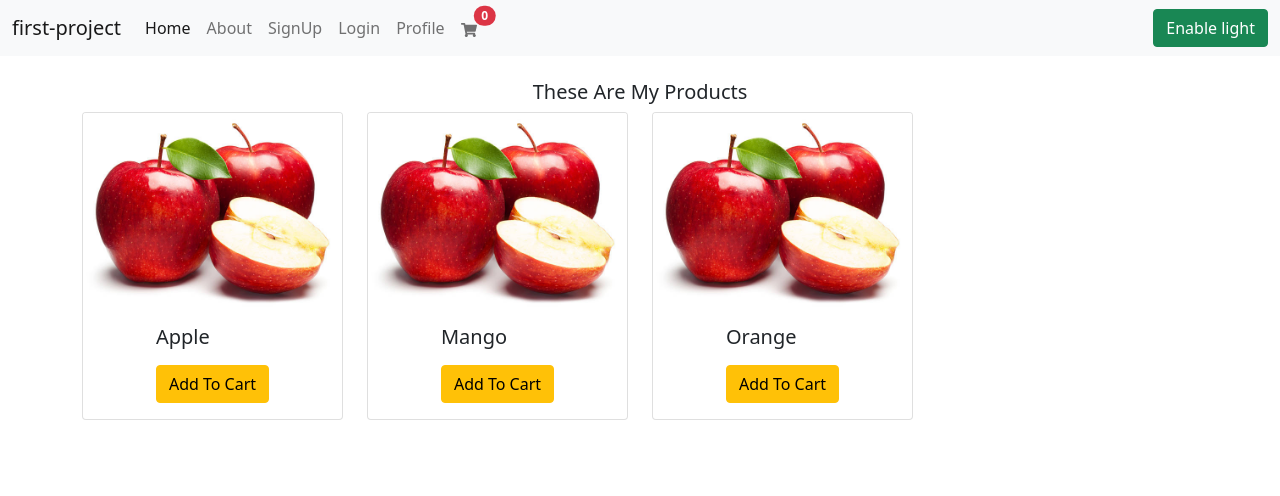
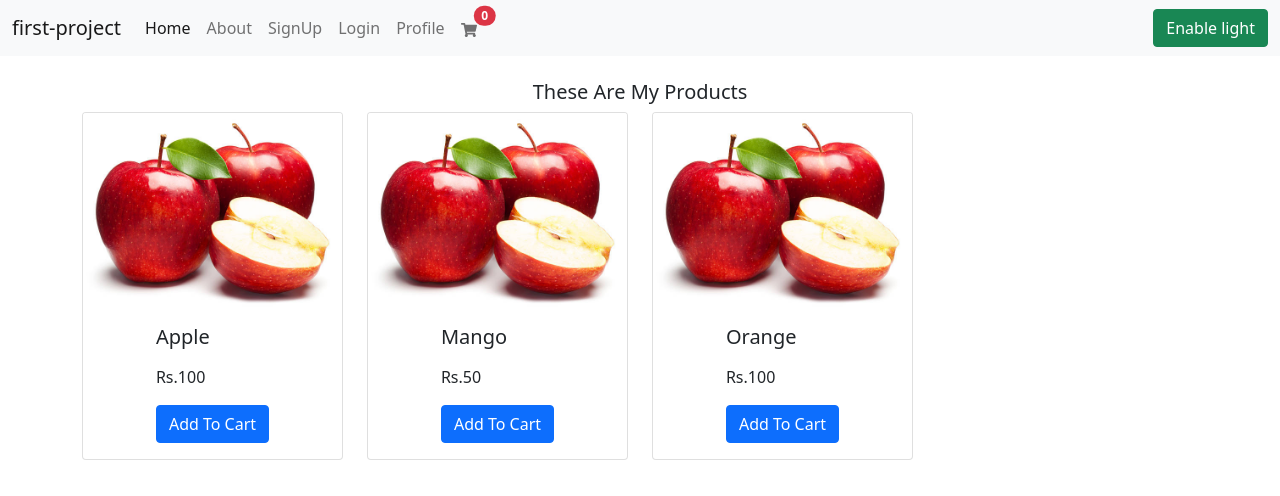
Before and after one commit to anish-kusmi/react-project, a React (Vite) app: page /profile in a window 1280 px wide. Shown: the top 496 px of the page. Built offline with nearby package versions, Linux system fonts and the light colour scheme.

Commit message:
make changes in profile

```diff
--- a/src/components/Navbar.jsx
+++ b/src/components/Navbar.jsx
@@ -1,8 +1,12 @@
-import React from 'react'
+import React, { useContext } from 'react'
 import { Link } from 'react-router-dom'
 import { FaShoppingCart } from "react-icons/fa";
+import productContext from '../context/ProductContext'
 
 const Navbar = (props) => {
+  const context = useContext(productContext);
+  const
+  {state:{cart},} = context;
   return (
     <div>
       <nav className={`navbar navbar-expand-lg navbar-${props.mode} bg-${props.mode}`}>
@@ -34,7 +38,7 @@ const Navbar = (props) => {
 
         <li className="nav-item position-relative">
         <Link className="nav-link" to='/profile'><FaShoppingCart />  <span className="position-absolute top-10 start-100 translate-middle badge rounded-pill bg-danger">
-       0
+       {cart.length}
       <span className="visually-hidden">unread messages</span>
       </span></Link>
         </li>
--- a/src/components/Profile.jsx
+++ b/src/components/Profile.jsx
@@ -64,8 +64,9 @@ import Fruit from '../assets/apple.jpg';
 
 const Profile = () => {
  const context = useContext(productContext);
- const {product} = context;
+ const {state:{cart},dispatch,product} = context;
  console.log('this is Products',product);
+//  console.log('this is state',state);
 
 
  useEffect(()=>{
@@ -79,7 +80,7 @@ const Profile = () => {
       <div className="row">
         {product.map((item) => {
           return (
-            <div className="col-md-3 mb-4" key={item.url}>
+            <div className="col-md-3 mb-4" key={item.id}>
               <div className="card">
                 <img
                   src={Fruit}
@@ -89,12 +90,24 @@ const Profile = () => {
                 <div className="card-body">
                   <h5 className="card-title">{item.title}</h5>
                   <p className="card-text">{item.description}</p>
-                  <a
-                    href={"#"}
-                    className="btn btn-warning"
-                  >
-                    Add To Cart
-                  </a>
+                  <p className="card-text">Rs.{item.price}</p>
+
+               { cart && cart.some((p)=> p.id=== item.id) ?  (
+               <button className="btn btn-danger"
+               onClick={()=>{
+                dispatch({
+                  type: 'REMOVE_FROM_CART',
+                  payload: item
+                })
+               }}>Remove From Cart</button>
+                  ): (
+                    <button className="btn btn-primary"
+                    onClick={()=>{
+                     dispatch({
+                       type: 'ADD_TO_CART',
+                       payload: item
+                     })
+                    }}>Add To Cart</button>)}
                 </div>
               </div>
             </div>
--- a/src/context/ProductState.jsx
+++ b/src/context/ProductState.jsx
@@ -60,8 +60,9 @@
 //useReducer bhanne auta react ko hook ho jasma state ra dispatch method  hunxa card-reducer bhanne auta function banaunu parne hunxa ra initial state 10 aaunu parxa
 
 
-import React, { useState } from 'react'
+import React, { useReducer, useState } from 'react'
 import productContext from './ProductContext'
+import { cartReducer } from './Reducer';
 
 
 const ProductState = (props) => {
@@ -89,15 +90,15 @@ const ProductState = (props) => {
 },
 ]
   const[product, setProduct]=useState(products);
-  // const [state, dispatch]= useReducer(cartReduccer,
-  //   {
-  //   products: product,
-  //   cart:[]
-  //    }
-  //   )
+  const [state, dispatch]= useReducer(cartReducer,
+    {
+      products: product,
+      cart:[]
+       }
+  );
 
   return (
-    <productContext.Provider value={{product}}>
+    <productContext.Provider value={{product, state, dispatch}}>
       {props.children}
     </productContext.Provider>
   )
--- /dev/null
+++ b/src/context/Reducer.jsx
@@ -0,0 +1,11 @@
+export const cartReducer=(state, action)=>{
+    switch(action.type){
+        case 'ADD_TO_CART':
+            return {...state, cart:[...state.cart, {...action.payload, qty:1}]};
+            case "REMOVE_FROM_CART":
+                return {
+                    ... state,cart:state.cart.filter(c=>c.id !==action.payload.id),
+
+                 };
+    }
+}
```
